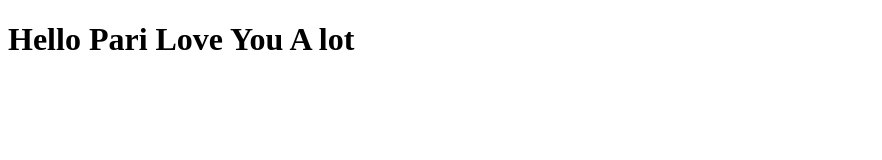
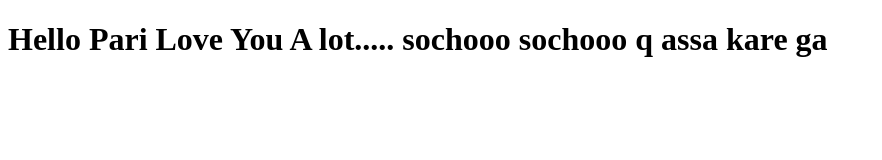
Before and after one commit to Nabeel87/FirstRepo2020, a plain HTML site: page index.html in a window 1280 px wide. Shown: the whole page, without its empty margins (0-882 px from the left). Drawn offline with Linux system fonts and the light colour scheme.

Commit message:
Update index.html

```diff
--- a/index.html
+++ b/index.html
@@ -6,6 +6,6 @@
     <title>Hello World Slam</title>
 </head>
 <body>
-    <h1>Hello Pari Love You A lot </h1>
+    <h1>Hello Pari Love You A lot..... sochooo sochooo q assa kare ga </h1>
 </body>
 </html>
```
